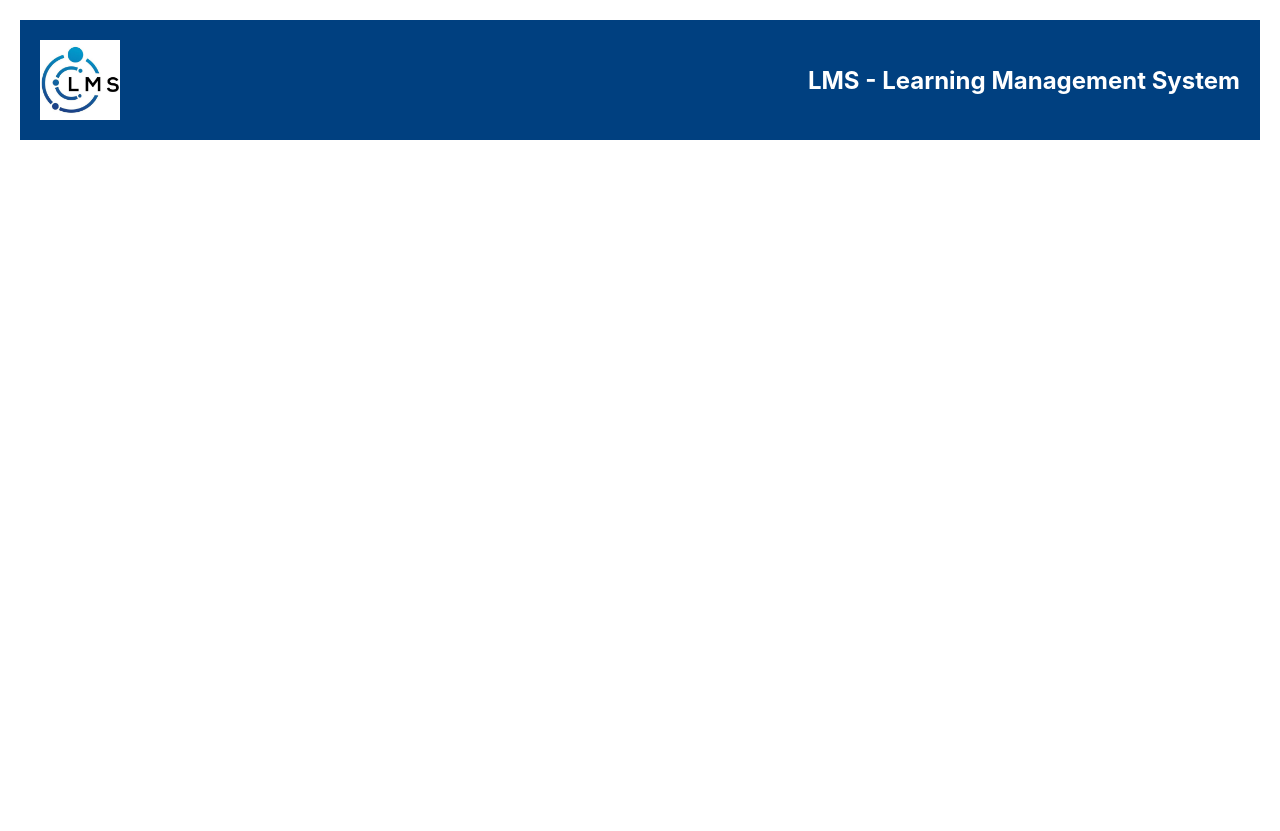
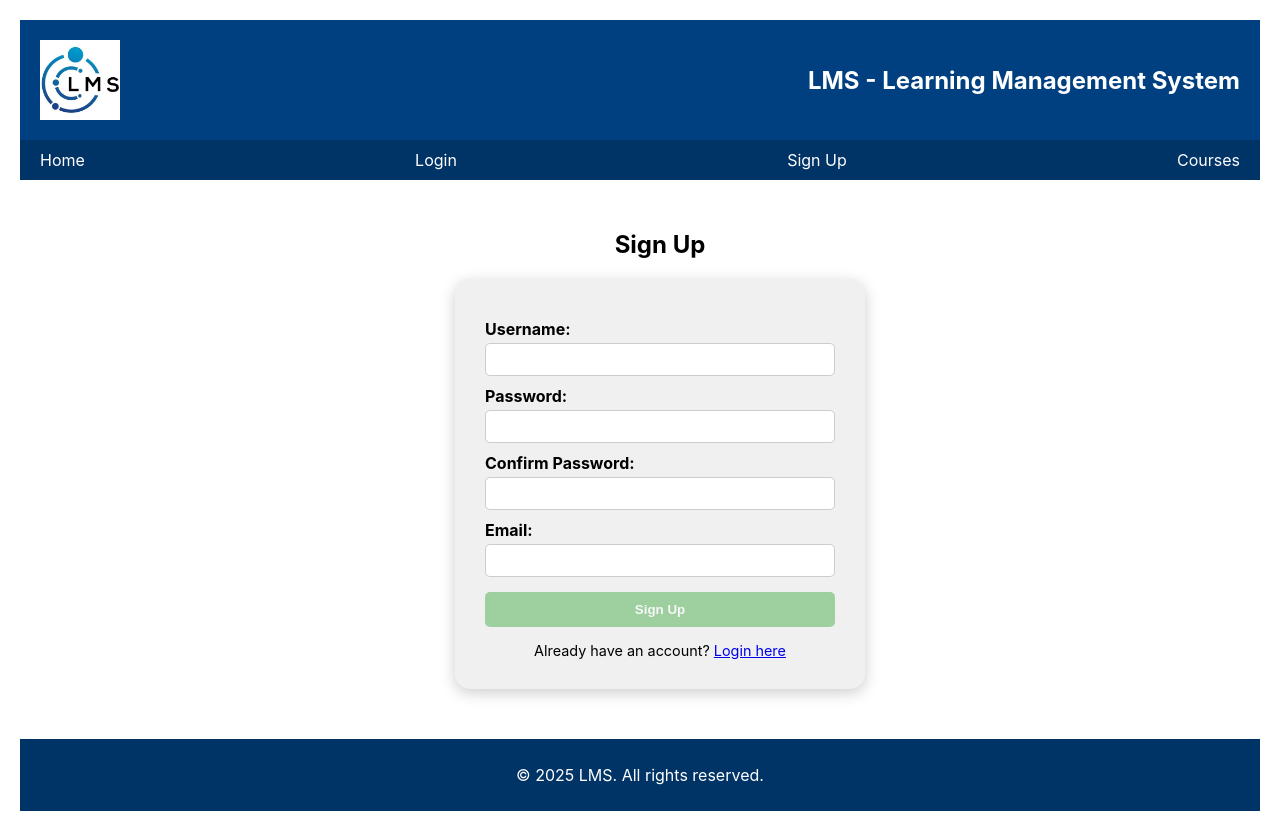
Before and after one commit to Mamoon-K/ENSF381_Assignment_5, a React (Create React App) app: page /signup in a window 1280 px wide. Before the commit the page ends 800 px from the top, so only its background shows below. Built offline with nearby package versions, Linux system fonts and the light colour scheme.

Commit message:
frontend done mostly and creating backend

```diff
--- a/src/App.js
+++ b/src/App.js
@@ -4,30 +4,26 @@ import { BrowserRouter, Routes, Route } from 'react-router-dom';
 import Home from "./components/Homepage";
 import Login from "./components/LoginPage";
 import Courses from "./components/CoursesPage";
+import SignupPage from "./components/SignupPage";
 import logo from './logo.jpg';
-
-
 
 function App() {
   return (
     <div>
-    <header>
-    <img src={logo}  alt="Logo" className="logo" />
-      <h1>LMS - Learning Management System</h1>
+      <header>
+        <img src={logo} alt="Logo" className="logo" />
+        <h1>LMS - Learning Management System</h1>
       </header>
 
-  <BrowserRouter>
+      <BrowserRouter>
         <Routes>
-          <Route path="/" element={<Home/>} />
-          <Route path="/courses" element={<Courses/>} />
-          <Route path="/login" element={<Login/>} />
+          <Route path="/" element={<Home />} />
+          <Route path="/courses" element={<Courses />} />
+          <Route path="/login" element={<Login />} />
+          <Route path="/signup" element={<SignupPage />} />
         </Routes>
-  </BrowserRouter>
-
-
-
+      </BrowserRouter>
     </div>
-
   );
 }
 
--- /dev/null
+++ b/src/RegForm.css
@@ -0,0 +1,69 @@
+.signup-container {
+  width: 100%;
+  display: flex;
+  flex-direction: column;
+  align-items: center;
+  padding: 30px 20px;
+}
+
+.signup-box {
+  background-color: #f0f0f0;
+  padding: 30px;
+  border-radius: 15px;
+  box-shadow: 0 4px 15px rgba(0, 0, 0, 0.2);
+  width: 350px;
+  display: flex;
+  flex-direction: column;
+}
+
+.signup-box label {
+  margin-top: 10px;
+  margin-bottom: 4px;
+  font-weight: bold;
+}
+
+.signup-box input {
+  padding: 8px;
+  border-radius: 5px;
+  border: 1px solid #ccc;
+}
+
+.signup-button {
+  background-color: #4CAF50;
+  color: white;
+  padding: 10px;
+  margin-top: 15px;
+  border-radius: 5px;
+  border: none;
+  opacity: 0.5;
+  cursor: pointer;
+  font-weight: bold;
+}
+
+.signup-button:hover {
+  background-color: #45A049;
+  opacity: 1.0;
+}
+
+.auth-message {
+  margin-top: 20px;
+  padding: 10px;
+  border-radius: 5px;
+  width: 100%;
+  max-width: 600px;
+  text-align: left;
+  font-size: 14px;
+  font-family: sans-serif;
+}
+
+.auth-message.error {
+  background-color: white;
+  color: black;
+  border: 1px solid black;
+}
+
+.login-link {
+  margin-top: 15px;
+  font-size: 0.9em;
+  text-align: center;
+}
--- a/src/components/Header.js
+++ b/src/components/Header.js
@@ -1,28 +1,32 @@
 import React from "react";
-
-
-
+import { Link } from "react-router-dom";
 
 function Header() {
   return (
     <div>
-      <div >
-        <nav style={styles.header}>
-        <a href='/' style={styles.link}> Home </a>
-        <a href='/login' style={styles.link}> Login </a>
-        <a href='/Courses'  style={styles.link}> Courses </a>
-        </nav>
-      </div>
-
+      <nav style={styles.header}>
+        <Link to="/" style={styles.link}>Home</Link>
+        <Link to="/login" style={styles.link}>Login</Link>
+        <Link to="/signup" style={styles.link}>Sign Up</Link>
+        <Link to="/courses" style={styles.link}>Courses</Link>
+      </nav>
     </div>
   );
-};
-
-
+}
 
 export default Header;
 
 const styles = {
-  header: { display: "flex", justifyContent: "space-between", padding: "10px", backgroundColor: "#003366", color: "white" },
-  link: { margin: "0px 10px", color: "white", textDecoration: "none" }
+  header: {
+    display: "flex",
+    justifyContent: "space-between",
+    padding: "10px",
+    backgroundColor: "#003366",
+    color: "white"
+  },
+  link: {
+    margin: "0px 10px",
+    color: "white",
+    textDecoration: "none"
+  }
 };
--- /dev/null
+++ b/src/components/RegForm.js
@@ -0,0 +1,113 @@
+import React, { useState } from 'react';
+import '../RegForm.css';
+import { useNavigate } from 'react-router-dom';
+
+const RegForm = () => {
+  const navigate = useNavigate();
+  const [formData, setFormData] = useState({
+    username: '',
+    password: '',
+    confirmPassword: '',
+    email: '',
+  });
+
+  const [errors, setErrors] = useState([]);
+
+  const handleChange = (e) => {
+    setFormData({ ...formData, [e.target.name]: e.target.value });
+  };
+
+  const validateForm = () => {
+    const { username, password, confirmPassword, email } = formData;
+    const errors = [];
+
+    const usernameRegex = /^[A-Za-z][A-Za-z0-9_-]{2,19}$/;
+    const passwordRegex = /^(?=.*[a-z])(?=.*[A-Z])(?=.*\d)(?=.*[!@#$%^&*()\-=+[\]{}|;:'",.<>?/`~])[A-Za-z\d!@#$%^&*()\-=+[\]{}|;:'",.<>?/`~]{8,}$/;
+    const emailRegex = /^[^\s@]+@[^\s@]+\.[^\s@]+$/;
+
+
+    if (!usernameRegex.test(username)) {
+      errors.push("Invalid username (Reason: Must start with a letter and be 3–20 characters long)");
+    }
+
+    if (!passwordRegex.test(password)) {
+      errors.push("Invalid password (Reason: Must be ≥8 characters with uppercase, lowercase, number, and special character)");
+    }
+
+    if (password !== confirmPassword) {
+      errors.push("Passwords do not match");
+    }
+
+    if (!emailRegex.test(email)) {
+      errors.push("Invalid email (Reason: Must include a valid '@' and domain like '.com', '.ca', etc)");
+
+    }
+
+    return errors;
+  };
+
+  const handleSubmit = async (e) => {
+    e.preventDefault();
+
+    const errorList = validateForm();
+    if (errorList.length > 0) {
+      setErrors(errorList);
+      return;
+    }
+
+    try {
+      const response = await fetch('http://localhost:5000/register', {
+        method: 'POST',
+        headers: { 'Content-Type': 'application/json' },
+        body: JSON.stringify(formData),
+      });
+
+      const data = await response.json();
+      if (response.ok) {
+        setErrors(["Signup successful! Redirecting to login..."]);
+        setTimeout(() => {
+          navigate('/login');
+        }, 2000);
+      } else {
+        setErrors([data.message || 'Signup failed.']);
+      }
+    } catch {
+      setErrors(['Server error.']);
+    }
+  };
+
+  return (
+    <div className="signup-container">
+      <h2>Sign Up</h2>
+      <form className="signup-box" onSubmit={handleSubmit}>
+        <label>Username:</label>
+        <input type="text" name="username" value={formData.username} onChange={handleChange} required />
+
+        <label>Password:</label>
+        <input type="password" name="password" value={formData.password} onChange={handleChange} required />
+
+        <label>Confirm Password:</label>
+        <input type="password" name="confirmPassword" value={formData.confirmPassword} onChange={handleChange} required />
+
+        <label>Email:</label>
+        <input type="email" name="email" value={formData.email} onChange={handleChange} required />
+
+        <button type="submit" className="signup-button">Sign Up</button>
+
+        <div className="login-link">
+          Already have an account? <a href="/login">Login here</a>
+        </div>
+      </form>
+
+      {errors.length > 0 && (
+        <div className="auth-message error">
+          {errors.map((err, idx) => (
+            <div key={idx}>{err}</div>
+          ))}
+        </div>
+      )}
+    </div>
+  );
+};
+
+export default RegForm;
--- /dev/null
+++ b/src/components/SignupPage.js
@@ -0,0 +1,16 @@
+import React from 'react';
+import Header from './Header';
+import Footer from './Footer';
+import RegForm from './RegForm';
+
+const SignupPage = () => {
+  return (
+    <div>
+      <Header />
+      <RegForm />
+      <Footer />
+    </div>
+  );
+};
+
+export default SignupPage;
```
Also changed, not shown: 1 other file (tests, documents, lock files or other folders).
